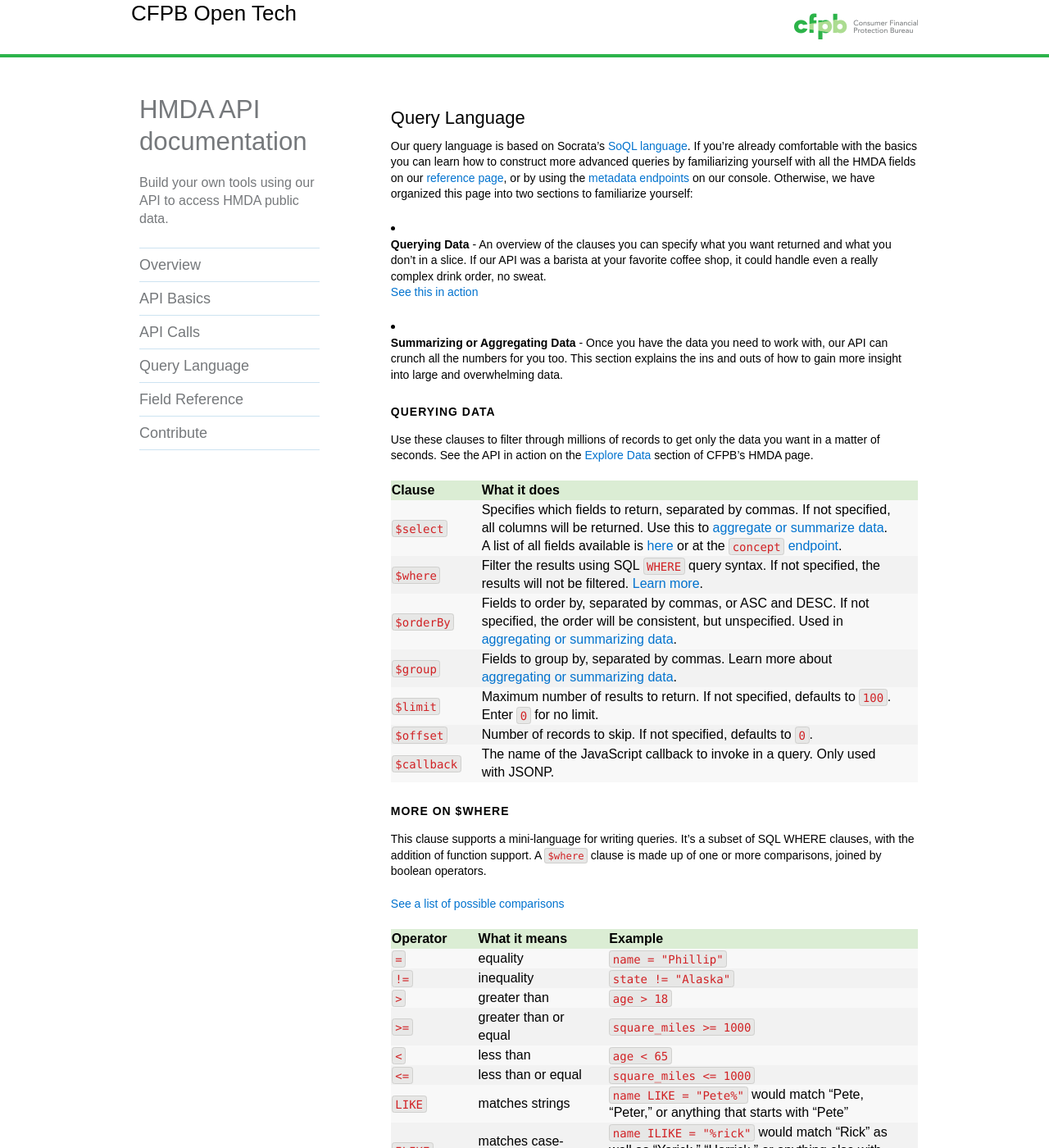
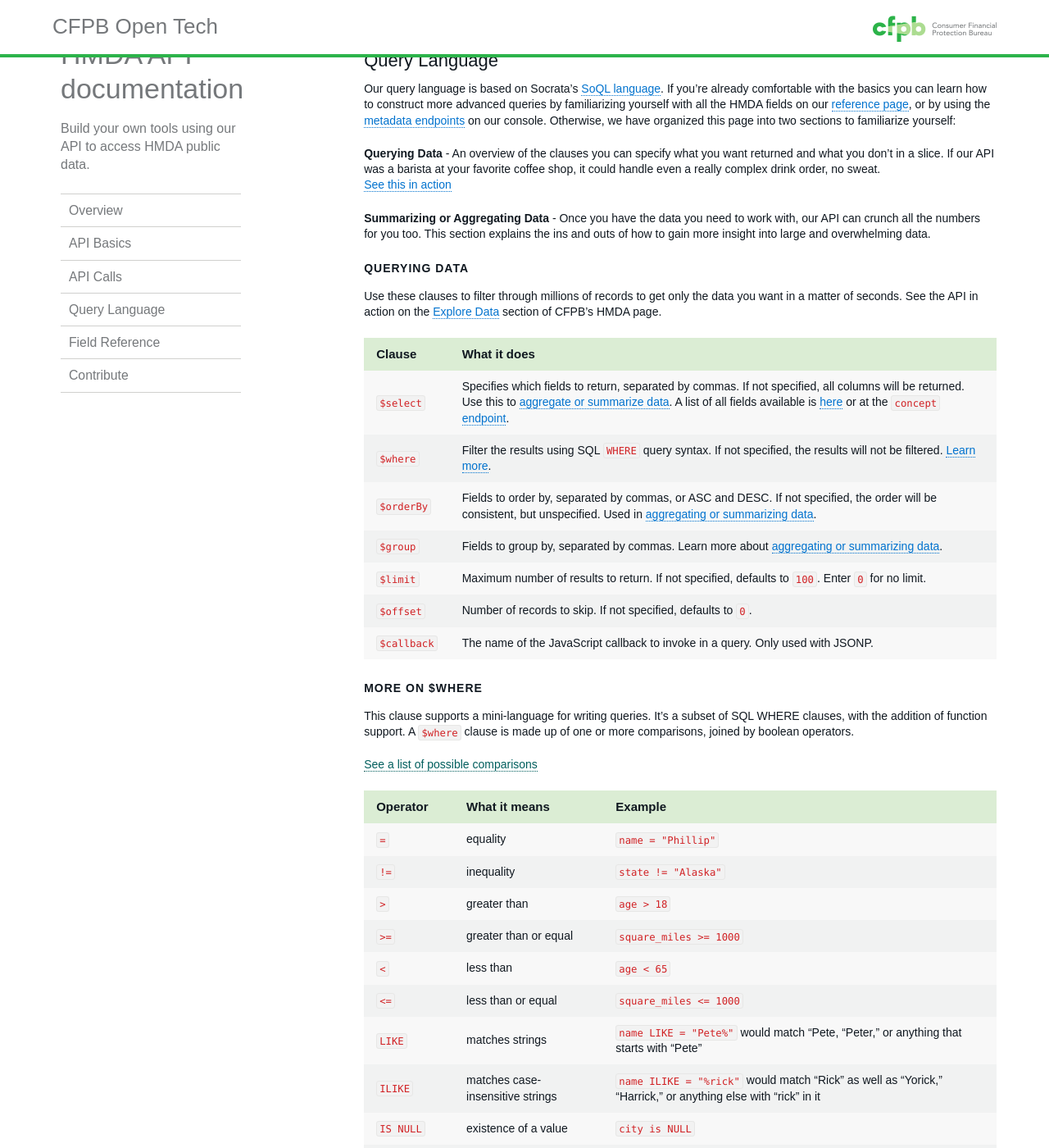
Before and after one commit to cfpb/api, a Jekyll site: the page built from queries.md, in a window 1280 px wide and 1400 px high. Shown: the whole window at 82% size. Built offline with Jekyll 4.4.1, drawn with Linux system fonts in a browser that asks for light colours; some web fonts are replaced; Markdown is read by kramdown in place of the engine named in the settings.

Commit message:
header styled

```diff
--- a/queries.md
+++ b/queries.md
@@ -9,11 +9,11 @@
 Our query language is based on Socrata's [SoQL language](http://dev.socrata.com/consumers/getting-started#queryingwithsoql). If you're already comfortable with the basics you can
 learn how to construct more advanced queries by familiarizing yourself with all the HMDA fields on our [reference page](http://cfpb.github.io/api/hmda/fields), or by using the [metadata endpoints](http://cfpb.github.io/api/hmda/calls) on our console. Otherwise, we have organized this page into two sections to familiarize yourself:
 
-- **Querying Data** - An overview of the clauses you can specify what you want returned and what you don't in a slice. If our API was a
+**Querying Data** - An overview of the clauses you can specify what you want returned and what you don't in a slice. If our API was a
 barista at your favorite coffee shop, it could handle even a really complex drink order, no sweat.
 [See this in action](http://cfpb.github.io/api/hmda/calls)
 
-- **Summarizing or Aggregating Data** - Once you have the data you need to work with, our API can crunch all the numbers
+**Summarizing or Aggregating Data** - Once you have the data you need to work with, our API can crunch all the numbers
 for you too. This section explains the ins and outs of how to gain more insight into large and overwhelming data.
 
 ##### Querying Data
--- a/static/css/style.css
+++ b/static/css/style.css
@@ -57,6 +57,7 @@
     width: 100%;
     padding: 0 !important;
     font-family: "Avenir Next", Arial, sans-serif;
+    color: #101820;
     text-rendering: optimizeLegibility;
 }
 
@@ -125,10 +126,11 @@
 
 ul, blockquote, pre, td, th, label {
     margin: 0;
-    font-size: 1em;
+    font-size: 0.875em;
     line-height: 1.375em; /* 22/14 */
     margin-bottom: 1.5em;
 }
+
 
 small, p.small {
     margin: 0;
@@ -173,8 +175,8 @@
 /* CODE */
 pre, code {
     /* Allow line wrapping of 'pre' */
-    background-color: #E7E7E6;
-    border: 1px solid #D0D0CE;
+    background-color: #F2F2F2;
+    border: 1px solid #E7E7E6;
     border-radius: 0.250em;
     color: #D12124;
     overflow-x: auto;
@@ -198,6 +200,10 @@
     font-style: italic;
 }
 
+.intro {
+    font-size: 1em;
+}
+
 /* TABLES */
 
 table {
@@ -209,16 +215,16 @@
 th {
     text-align: left;
     font-family: "Avenir Next Demi", Arial, sans-serif;
-    background-color: #DBEDD4;
+    background-color: #dbedd4;
+    font-size: 0.938em;
 }
 
 tr, th, td {
-    padding-right: 1.5em;
-    border-bottom: 0 solid #333;
+    padding: 10px 15px;
 }
 
 tr:nth-child(even) {
-    background-color: #F2F2F2;
+    background-color: #F1F2F2;
 }
 
 tr:nth-child(odd) {
@@ -293,12 +299,11 @@
 }
 
 blockquote, q, cite {
-    font-style: italic;
 }
 
 blockquote {
-    border-left: 5px solid #BABBBD;
-    color: #796E65;
+    border-left: 4px solid #BABBBD;
+    color: #75787b;
     padding-left: 1.5em;
 }
 
@@ -308,16 +313,15 @@
 
 /* LISTS */
 ul, ol {
-    list-style-position: inside;
     padding: 0;
+    margin-bottom: 1.5em;
+    margin-left: 25px;
 }
 
 li ul, li ol {
-    margin: 0 1.5em;
 }
 
 dl dd {
-    margin-left: 1.5em;
 }
 
 dt {
@@ -326,27 +330,27 @@
 
 /* LINKS */
 a {
-    border-bottom: none;
+    border-bottom: 1px dotted #0072CE;
     color: #0072CE;
     text-decoration: none;
 }
 
-main p a:visited {
+a:visited {
     border-bottom: 1px solid #005E5D;
     color: #005E5D;
     text-decoration: none;
 }
 
 a:hover {
-    border-bottom: 1px dotted #0072CE;
-    color: #0072CE;
+    border-bottom: 1px solid #7eb8dd;
+    color: #7eb8dd;
     text-decoration: none;
 }
 
 a:focus {
-    border-bottom: 1px solid #0072CE;
+    border-bottom: 1px solid #0072ce;
     outline: thin dotted;
-    color: #0072CE;
+    color: #0072ce;
     text-decoration: none;
 }
 
@@ -451,11 +455,11 @@
 }
 
 
-/* BASIC NAV */
+/* NAVIGATION */
 
  nav a {
     display: block;
-    padding: .5em 0;
+    padding: 10px;
     -webkit-transition: .4s; -moz-transition: .4s;
     transition: .4s;
 }
@@ -468,15 +472,23 @@
 
 }
 
+nav a:hover {
+    color: #75787b;;
+    border-bottom: none;
+    border-left: 4px solid #2CB34A;
+    background-color: none;
+    padding-left: 10px;
+}
+
 nav ul {
     margin: 0;
     padding: 0;
-    border-top: 1px solid #CDE3F1;
+    border-top: 1px solid #d0d0ce;
 }
 
 nav li {
     list-style: none;
-    border-bottom: 1px solid #CDE3F1;
+    border-bottom: 1px solid #d0d0ce;
     font-size: 1.125em;
 }
 
@@ -533,21 +545,93 @@
 }
 
 
-/* LAYOUT */
+/* REPO LIST */
+
+ul.repo-list {
+    padding: .5em 0 1em 0;
+    padding: 0;
+}
+
+.repo-list li {
+    list-style: none;
+}
+
+.repo-list p {
+    margin: 0;
+    font-size: 0.875em;
+}
+
+/* DESKTOP STYLES */
+
+@media screen and (min-width: 40.5em) and (min-height: 32.5em) {
+
+    /* LAYOUT */
+
+    aside {
+        position: fixed;
+        width: 220px;
+        margin: 0 10px 0;
+        height: 100%;
+        margin-top: 45px;
+        color: #75787B;
+    }
+
+    footer {
+       padding: 2em 0;
+       border-top: 2px solid #BABBBD;
+       background: #F1F2F2
+       font-family: "Avenir Next", Arial, sans-serif;
+       position: relative;
+       margin-top: -150px;
+       height: 150px;
+       clear:both;
+    }
+
+    .main-content {
+        width: 67%;
+        float: right;
+        margin-bottom: 120px;
+        margin-top: 60px;
+    }
+
+    /* REPO LIST*/
+
+    .repo-list li {
+        list-style: none;
+        display: table-cell;
+        vertical-align:middle;
+        padding: .625em 1em;
+        background-color: #E7E7E6;
+        border-left: 1px solid #BABBBD;
+    }
+
+    .repo-list li:first-child {
+        border-left: none;
+    }
+
+}
+
+/* DEFAULT MOBILE STYLES */
+
+/* column grid */
+.g1,.g2,.g3 { display: block; position: relative; margin-left: 1%; margin-right: 1%; }
+/* 1 column grid */
+.g1,.g2,.g3 { width: 90.0%; }
+
+.wrap {
+    width: 90%;
+    margin: 0 auto;
+}
 
 /* offset the fixed position header for jump links */
-
-
-
 section:before {
     display: block;
     content: "";
-    height: 60px;
-    margin: -60px 0 0;
+    height: 4.375em;
+    margin: -4.375em 0 0;
 }
 
-
-header {
+.header {
     width: 100%;
     border-bottom: 4px solid #2CB34A;
     background-color: #fff;
@@ -557,43 +641,27 @@
     height: 4.375em;
 }
 
-.header h1 {
+.header h2 {
     color: #75787B;
-    font-size: 1.625em;
-    line-height: 2.375em;
+    margin-top: 0.6em;
 }
 
-.header h1 span {
+.header h2 span {
     font-family: "Avenir Next Demi", Arial, sans-serif;
-    font-style: bold italic;
-}
-
-.content {
-    margin-top: 70px;
-    margin-bottom: 150px;
-    overflow: auto;
-}
-
-
-/* STYLE */
-
-.e {
-    font-family: "Avenir Next", Arial, sans-serif;
-    font-weight: 400;
-    font-style: normal;
-}
-
-.intro {
-    font-size: 1em;
 }
 
 .logo {
+    display: block;
     width: 151px;
     float: right;
-    margin-top: 1em;
-    margin-bottom: 1em;
+    margin-top: 0.2em;
+    margin-bottom: 0.5em;
+}
 
-
+.content { /* only here to keep footer sticky */
+    margin-top: 0;
+    margin-bottom: 150px;
+    overflow: auto;
 }
 
 footer {
@@ -654,120 +722,6 @@
     font-style: normal;
 }
 
-/* REPO LIST */
-
-ul.repo-list {
-    padding: .5em 0 1em 0;
-    padding: 0;
-}
-
-.repo-list li {
-    list-style: none;
-}
-
-.repo-list p {
-    margin: 0;
-    font-size: 0.875em;
-}
-
-/* DESKTOP STYLES */
-
-@media screen and (min-width: 40.5em) and (min-height: 32.5em) {
-
-    /* TYPOGRAPHY */
-
-    h1 {
-        font-size: 1.95em;
-        margin-bottom: 20px;
-    }
-
-    /* LAYOUT */
-
-    .logo {
-        float: right;
-    }
-
-    aside {
-        position: fixed;
-        width: 220px;
-        margin: 0 10px 0;
-        height: 100%;
-        margin-top: 45px;
-        color: #75787B;
-    }
-
-    footer {
-       padding: 2em 0;
-       border-top: 2px solid #BABBBD;
-       background: #F1F2F2
-       font-family: "Avenir Next", Arial, sans-serif;
-       position: relative;
-       margin-top: -150px;
-       height: 150px;
-       clear:both;
-    }
-
-    .main-content {
-        width: 67%;
-        float: right;
-        margin-bottom: 120px;
-        margin-top: 60px;
-    }
-
-    /* NAVIGATION */
-
-    nav a:hover {
-        color: #75787b;;
-        border-bottom: none;
-        border-left: 5px solid #2CB34A;
-        background-color: none;
-        padding-left: 10px;
-    }
-
-    /* STYLE */
-
-    /* REPO LIST*/
-
-    .repo-list li {
-        list-style: none;
-        display: table-cell;
-        vertical-align:middle;
-        padding: .625em 1em;
-        background-color: #E7E7E6;
-        border-left: 1px solid #BABBBD;
-    }
-
-    .repo-list li:first-child {
-        border-left: none;
-    }
-
-}
-
-/* DEFAULT MOBILE STYLES */
-
-/* column grid */
-.g1,.g2,.g3 { display: block; position: relative; margin-left: 1%; margin-right: 1%; }
-/* 1 column grid */
-.g1,.g2,.g3 { width: 98.0%; }
-
-.wrap {
-    width: 90%;
-    margin: 0 auto;
-}
-
-.header {
-    border-bottom: 4px solid #2CB34A;
-    overflow: auto;
-}
-
-.header .logo {
-    display: block;
-}
-
-.header h1 {
-
-}
-
 
 /* MOBILE PORTRAIT */
 
@@ -816,9 +770,9 @@
     .content {
         overflow: hidden;
     }
-    .wrap {
+    /*.wrap {
         max-width: 960px;
-    }
+    }*/
 
 }
 
```
